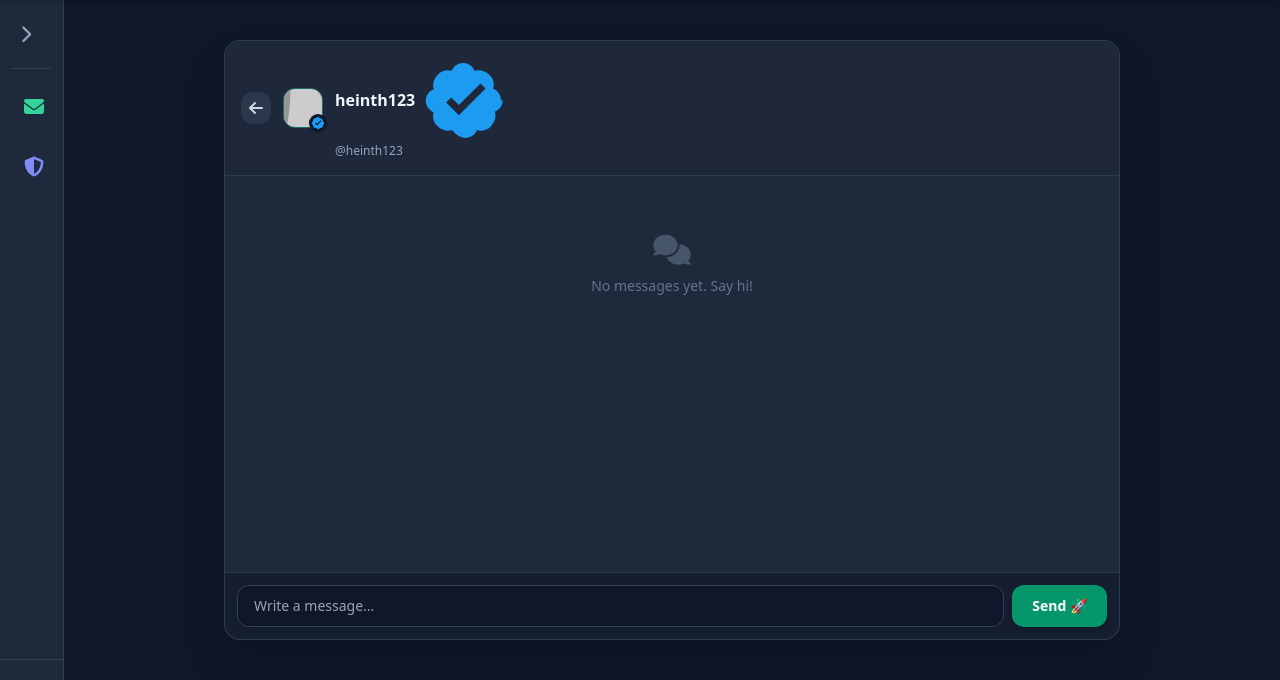
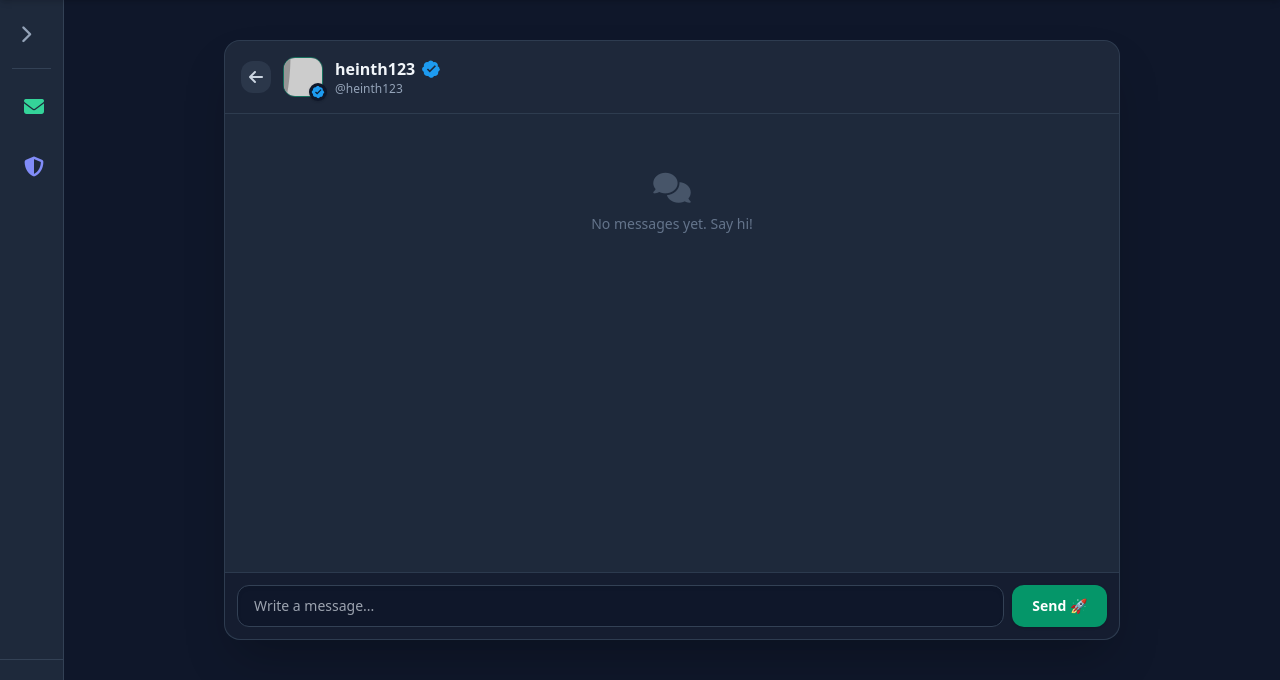
Before and after one commit to heinth123/minecraft-portal-, a Flask app: page /chat/dm/1 in a window 1280 px wide. Shown: the part 64-744 px from the top of the page. Run offline with Flask 3, Linux system fonts and the light colour scheme; a user stored in the database is signed in; grey boxes labelled with a size stand in for pictures from a placeholder-image service; some libraries are stand-ins or nearby versions.

Commit message:
Refactor DM header and input form comments

```diff
--- a/templates/dm.html
+++ b/templates/dm.html
@@ -4,14 +4,14 @@
 <div class="max-w-4xl mx-auto">
     <div class="bg-slate-800 border border-slate-700/80 rounded-2xl shadow-2xl flex flex-col h-[75vh]">
 
-        <!-- DM HEADER WITH VERIFIED SVG BADGE -->
+        <!-- DM HEADER -->
         <div class="p-4 border-b border-slate-700/80 flex items-center justify-between bg-slate-800/50 rounded-t-2xl">
             <div class="flex items-center gap-3">
                 <a href="{{ url_for('chat') }}" class="bg-slate-700/60 hover:bg-slate-700 text-slate-300 p-2 rounded-xl transition flex items-center justify-center">
                     <i class="fa-solid fa-arrow-left"></i>
                 </a>
 
-                <div class="relative">
+                <div class="relative flex-shrink-0">
                     <img src="{{ receiver.safe_pfp }}" class="w-10 h-10 rounded-xl object-cover border border-emerald-500/50">
                     {% if receiver.is_admin or receiver.is_verified %}
                     <span class="absolute -bottom-1 -right-1 bg-slate-900 rounded-full p-0.5 shadow">
@@ -28,7 +28,7 @@
                             {{ receiver.nickname or receiver.username }}
                         </a>
                         {% if receiver.is_admin or receiver.is_verified %}
-                        <svg class="w-4.5 h-4.5 text-[#1d9bf0] shrink-0" viewBox="0 0 24 24" fill="currentColor" title="Verified Crafter">
+                        <svg class="w-5 h-5 text-[#1d9bf0] shrink-0 inline-block" viewBox="0 0 24 24" fill="currentColor" title="Verified Crafter">
                             <path d="M22.25 12c0-1.43-.88-2.67-2.19-3.19.46-1.39.02-2.96-1.08-3.88-1.1-1.1-2.67-1.54-4.06-1.08C14.4 2.54 13.16 1.66 11.73 1.66s-2.67.88-3.19 2.19c-1.39-.46-2.96-.02-3.88 1.08-1.1 1.1-1.54 2.67-1.08 4.06C2.22 9.51 1.34 10.75 1.34 12.18s.88 2.67 2.19 3.19c-.46 1.39-.02 2.96 1.08 3.88 1.1 1.1 2.67 1.54 4.06 1.08 1.04 1.31 2.28 2.19 3.71 2.19s2.67-.88 3.19-2.19c1.39.46 2.96.02 3.88-1.08 1.1-1.1 1.54-2.67 1.08-4.06 1.31-.52 2.19-1.76 2.19-3.19zm-11.71 4.2l-3.54-3.54 1.41-1.41 2.13 2.12 6.01-6.01 1.41 1.41-7.42 7.43z"/>
                         </svg>
                         {% endif %}
@@ -54,7 +54,7 @@
             {% endfor %}
         </div>
 
-        <!-- INPUT FORM (FIXED ROUTE HERE) -->
+        <!-- INPUT FORM -->
         <form action="{{ url_for('dm', receiver_id=receiver.id) }}" method="POST" class="p-3 bg-slate-900/60 border-t border-slate-700/80 flex gap-2 rounded-b-2xl">
             <input type="text" name="content" placeholder="Write a message..." required class="flex-1 bg-slate-900 border border-slate-700 rounded-xl px-4 py-2.5 text-slate-100 text-sm focus:outline-none focus:border-emerald-500 shadow-inner">
             <button type="submit" class="bg-emerald-600 hover:bg-emerald-500 text-white font-bold px-5 py-2.5 rounded-xl transition shadow flex items-center gap-1.5 text-sm">
@@ -66,7 +66,6 @@
 </div>
 
 <script>
-    // Auto scroll chat to the bottom on load
     const messagesBox = document.getElementById('messagesBox');
     if (messagesBox) {
         messagesBox.scrollTop = messagesBox.scrollHeight;
```
